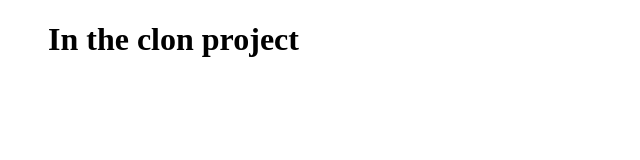
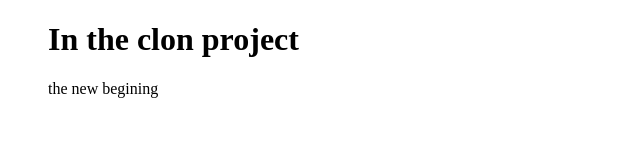
Before and after one commit to martinez41/MB_CODE_TEST, a plain HTML site: page index.html in a window 1280 px wide. Shown: the whole page, without its empty margins (0-640 px from the left). Drawn offline with Linux system fonts and the light colour scheme.

Commit message:
the new begining

```diff
--- a/index.html
+++ b/index.html
@@ -11,6 +11,7 @@
 		<h1>
 			In the clon project
 		</h1>
+		<p>the new begining</p>
 	</dir>
 </body>
 </html>
```
